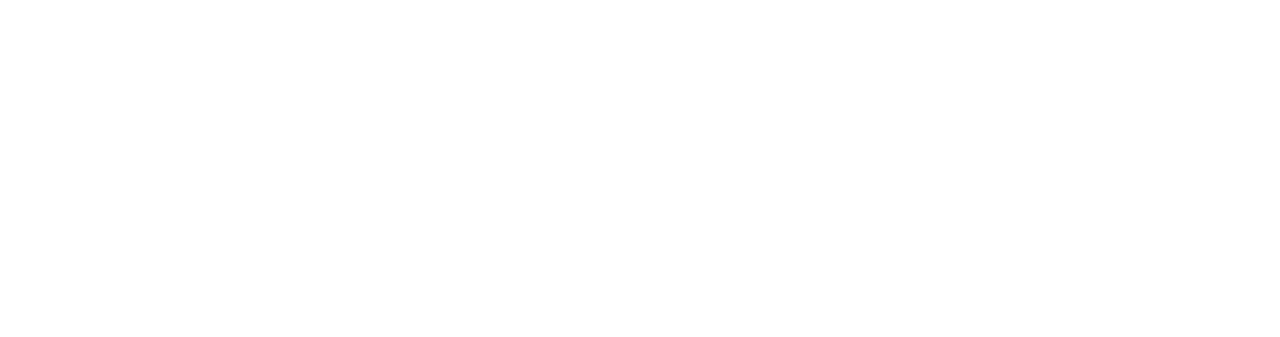
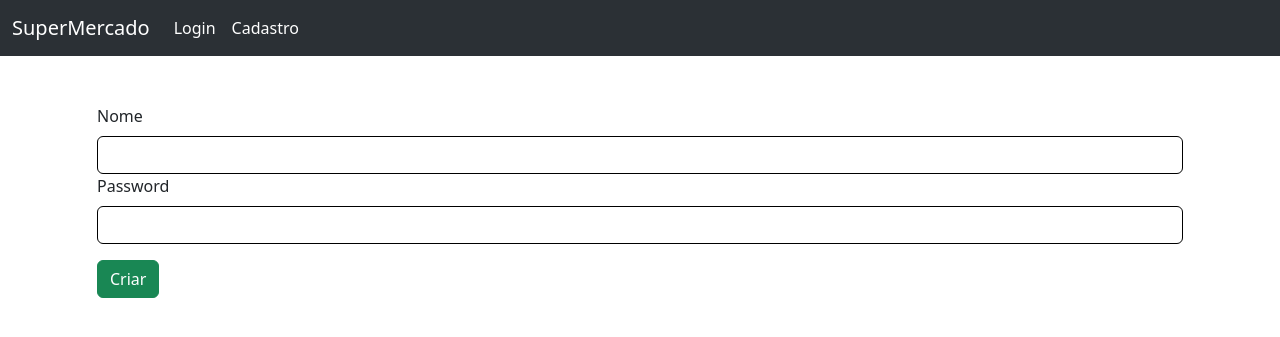
Before and after one commit to heitorPRdev/sistema-de-supermercado, a Django app: page /auth/cadastro/ in a window 1280 px wide. Before the commit the part shown is empty. Shown: the top 337 px of the page. Run offline with Django 5.2, Linux system fonts and the light colour scheme.

Commit message:
0.1.0-cadastro-

```diff
--- a/supermercado/templates/base.html
+++ b/supermercado/templates/base.html
@@ -7,7 +7,7 @@
     <link href="https://cdn.jsdelivr.net/npm/bootstrap@5.3.3/dist/css/bootstrap.min.css" rel="stylesheet" integrity="sha384-QWTKZyjpPEjISv5WaRU9OFeRpok6YctnYmDr5pNlyT2bRjXh0JMhjY6hW+ALEwIH" crossorigin="anonymous">
   </head>
   <body>
-    <nav class="navbar navbar-expand-lg bg-body-tertiary" data-bs-theme="dark">
+    <nav class="navbar navbar-expand-lg bg-body-tertiary mb-5" data-bs-theme="dark">
         <div class="container-fluid">
           <a class="navbar-brand" href="#">SuperMercado</a>
           <button class="navbar-toggler" type="button" data-bs-toggle="collapse" data-bs-target="#navbarNavAltMarkup" aria-controls="navbarNavAltMarkup" aria-expanded="false" aria-label="Toggle navigation">
--- a/supermercado/templates/cadastro.html
+++ b/supermercado/templates/cadastro.html
@@ -0,0 +1,26 @@
+{% extends "base.html" %}
+
+{% block titulo %}Supermercado| Cadastro{% endblock titulo %}
+
+{% block conteudo %}
+    <div id="formid" >
+        <form action="{% url 'cadastro' %}" method="post" style="margin : 15px;">
+            {% csrf_token %}
+            <label for="inputPassword5" class="form-label">Nome</label>
+            <input type="text" id="inputPassword5" name="username" class="form-control border-black" aria-describedby="passwordHelpBlock">
+
+            <label for="inputPassword5" class="form-label">Password</label>
+            <input type="password" id="inputPassword5" name='password' class="form-control border-black mb-3" aria-describedby="passwordHelpBlock">
+
+            <button type="submit" class="btn btn-success">Criar</button>
+        </form>
+        {% if erro %}
+            <div class="bg-danger text-white " style="text-align: center;">
+                <p>{{ erro }}</p>
+            </div>
+
+        {% endif %}
+    </div>
+
+
+{% endblock conteudo %}
--- a/supermercado/views.py
+++ b/supermercado/views.py
@@ -1,7 +1,21 @@
-from django.shortcuts import render
+from django.shortcuts import render,redirect
+from django.contrib.auth.models import User
+from django.contrib.auth import authenticate,login
 
+from django.http.response import HttpResponse
 # Create your views here.
 def cadastro(request):
-    return render(request,'cadastro.html')
+    if request.method == 'GET':
+        return render(request,'cadastro.html')
+    else:
+        nome = request.POST.get('username')
+        senha = request.POST.get('password')
+        users = User.objects.filter(username=nome).first()
+        if users:
+            return render(request,'cadastro.html', {'erro':'Desculpe já exite um usuario com esse nome'})
+        users = User.objects.create_user(username=nome,password=senha)
+        users.save()
+        return redirect('login')
+
 def login(request):
     return render(request,'login.html')
```
Also changed, not shown: db.sqlite3, supermercado/templates/login.html (line endings or trailing spaces).
